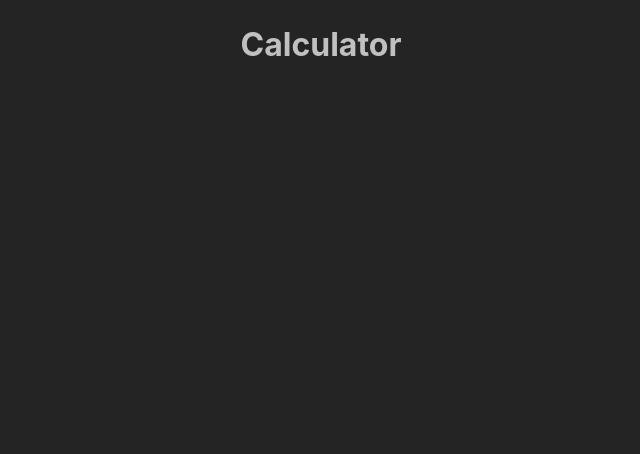
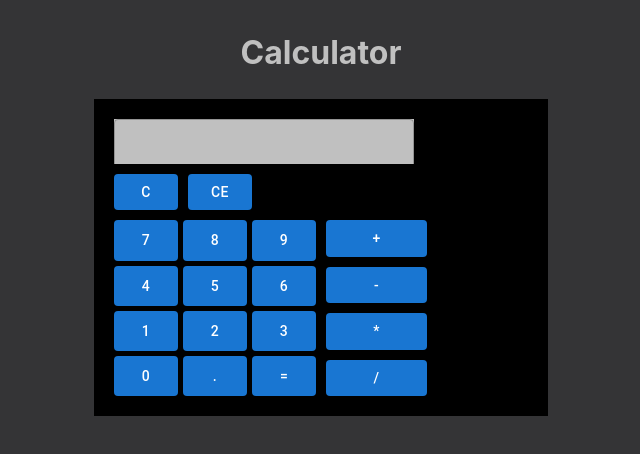
Before and after one commit to NoamRivlin/calculator, a React (Vite) app: page / in a window 1280 px wide. Shown: the top 454 px of the page, without its empty margins (319-959 px from the left). Built offline with nearby package versions, Linux system fonts and the light colour scheme.

Commit message:
FEAT working calculator
TODO: could do more styling

```diff
--- a/src/App.css
+++ b/src/App.css
@@ -1,3 +1,68 @@
+body {
+  display: flex;
+  justify-content: center;
+  align-items: center;
+}
+
 h1 {
   text-align: center;
 }
+
+/*
+#container {
+  display: grid;
+  gap: 10px;
+  background-color: black;
+  padding: 20px;
+}
+
+.pad {
+  display: grid;
+  grid-template-columns: repeat(2, 1fr);
+  gap: 10px;
+}
+
+
+.digits {
+  display: grid;
+  grid-template-columns: repeat(3, 1fr);
+  gap: 5px;
+}
+
+.operators {
+  display: grid;
+  grid-template-columns: 0.5fr;
+  gap: 10px;
+} */
+
+#container {
+
+  gap: 10px;
+  background-color: black;
+  padding: 20px;
+}
+
+.pad {
+  margin-top: 10px;
+  display: grid;
+  grid-template-columns: repeat(2, 1fr);
+  gap: 10px;
+}
+
+.clears {
+  display: flex;
+  gap: 10px;
+  grid-column: 1 / span 2;
+}
+
+.digits {
+  display: grid;
+  grid-template-columns: repeat(3, 1fr);
+  gap: 5px;
+}
+
+.operators {
+  display: grid;
+  grid-template-columns: repeat(1, 0.5fr);
+  gap: 10px;
+}
--- a/src/App.tsx
+++ b/src/App.tsx
@@ -1,14 +1,113 @@
 import { useState } from "react";
-
+import Button from "@mui/material/Button";
+import TextField from "@mui/material/TextField";
 import "./App.css";
 
 function App() {
   const [input, setInput] = useState("");
   const [result, setResult] = useState("");
+  const DIGITS = [7, 8, 9, 4, 5, 6, 1, 2, 3, 0];
+  const OPERATORS = ["+", "-", "*", "/"];
+  const handleDigitClick = (digit) => {
+    setInput(input + digit);
+  };
+  const handleOperatorClick = (operator) => {
+    // Check if the last input character is an operator other than *
+    const lastCharacter = input.slice(-1);
+    if (lastCharacter === "*" || lastCharacter === "/") {
+      // Replace the last operator with the new operator
+      setInput(input.slice(0, -1) + operator);
+    } else {
+      setInput(input + operator);
+    }
+  };
+
+  const handleClearEntry = () => {
+    if (input === "Infinity" || input === "-Infinity") {
+      setInput("");
+    } else {
+      setInput(input.slice(0, -1));
+    }
+  };
+
+  const handleCalculate = () => {
+    try {
+      let sanitizedInput = input.replace(/(\d+(\.\d+)?)/g, (match) =>
+        parseFloat(match).toString()
+      ); // Remove leading zeros from decimal numbers
+      sanitizedInput = sanitizedInput.replace("--", "+"); // Replace consecutive "--" with "+"
+      const calculatedResult = eval(sanitizedInput);
+      setInput(calculatedResult.toString());
+    } catch (error) {
+      console.log(error);
+    }
+  };
 
   return (
     <>
       <h1> Calculator </h1>
+      <main id="container">
+        <TextField
+          className="display"
+          style={{
+            backgroundColor: "silver",
+            width: "300px",
+            height: "45px",
+            // marginBottom: "10px",
+          }}
+          // label="Display"
+          value={input}
+          InputProps={{
+            readOnly: true,
+          }}
+          // variant="filled"
+        />
+        <div className="pad">
+          <div className="clears">
+            <Button variant="contained" onClick={() => setInput("")}>
+              C
+            </Button>
+            <Button variant="contained" onClick={() => handleClearEntry()}>
+              CE
+            </Button>
+          </div>
+          {/* <Button variant="contained" onClick={() => setInput("")}>
+            C
+          </Button>
+          <Button variant="contained" onClick={() => handleClearEntry()}>
+            CE
+          </Button> */}
+          <div className="digits">
+            {/* Digit Buttons */}
+            {DIGITS.map((digit) => (
+              <Button
+                key={digit}
+                variant="contained"
+                onClick={() => handleDigitClick(digit)}>
+                {digit}
+              </Button>
+            ))}
+            <Button variant="contained" onClick={() => handleDigitClick(".")}>
+              .
+            </Button>
+            <Button variant="contained" onClick={() => handleCalculate()}>
+              =
+            </Button>
+          </div>
+          <div className="operators">
+            {/* Operator Buttons */}
+            {OPERATORS.map((operator, index) => (
+              <Button
+                key={index}
+                variant="contained"
+                onClick={() => handleOperatorClick(operator)}>
+                {operator}
+              </Button>
+            ))}
+          </div>
+          {/* Clear Button */}
+        </div>
+      </main>
     </>
   );
 }
--- a/src/index.css
+++ b/src/index.css
@@ -3,7 +3,7 @@
   line-height: 1.5;
   font-weight: 400;
   color: silver;
-  background-color: #242424;
+  background-color: #343436;
   font-synthesis: none;
   text-rendering: optimizeLegibility;
   -webkit-font-smoothing: antialiased;
```
Also changed, not shown: src/components/buttons/NumberBtn.tsx (deleted), src/components/buttons/OperatorBtn.tsx (deleted), src/components/display/Display.tsx (deleted), src/components/pad/Pad.tsx (deleted), 1 other file (tests, documents, lock files or other folders).
